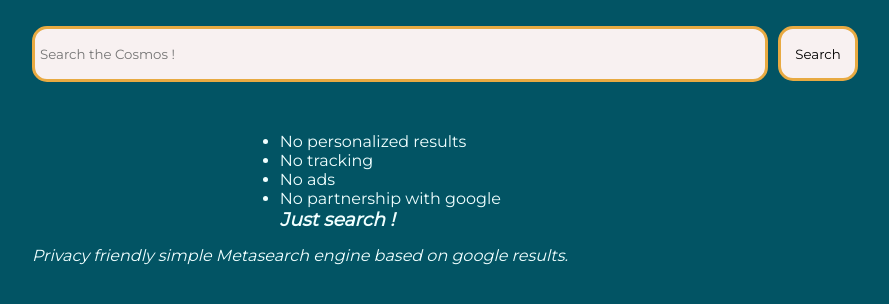
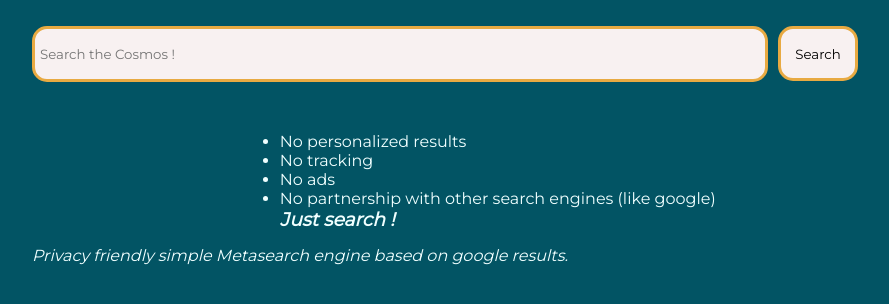
Before and after one commit to asterjdm/Cosmos-Search, a Flask app: page / in a window 1280 px wide. Shown: the part 159-463 px from the top of the page, without its empty margins (195-1084 px from the left). Run offline with Flask 3, Linux system fonts and the light colour scheme.

Commit message:
Update index.html

```diff
--- a/templates/index.html
+++ b/templates/index.html
@@ -68,7 +68,7 @@
                 <li>No personalized results</li>
                 <li>No tracking</li>
                 <li>No ads</li>
-                <li>No partnership with google</li>
+                <li>No partnership with other search engines (like google)</li>
             </ul>
             <h3><b><i>Just search !</i></b></h3>
         </div>
```
